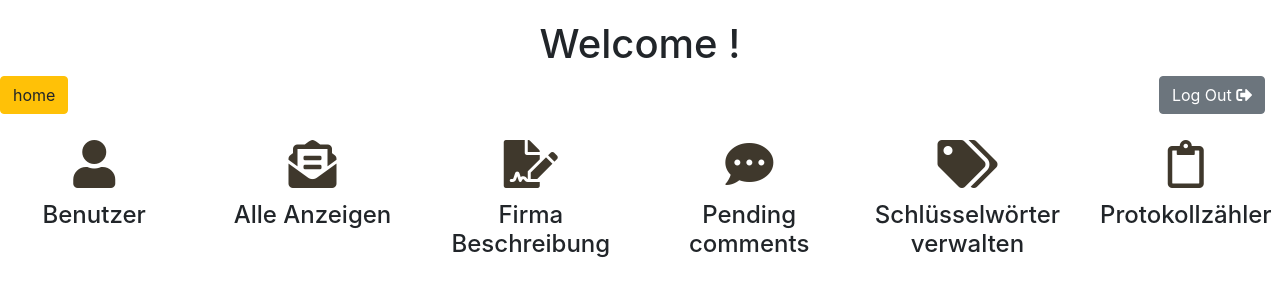
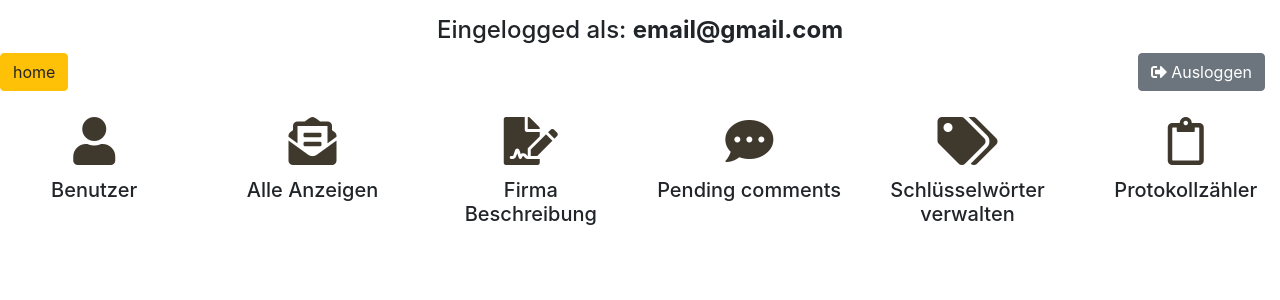
Before and after one commit to nikoladjekic/AnzeigeApp, an Angular app in the folder front/: page /admin in a window 1280 px wide. Shown: the top 300 px of the page. Built offline with nearby package versions, Linux system fonts and the light colour scheme.

Commit message:
edit admin page

```diff
--- a/front/src/app/admin-page/admin-page.component.css
+++ b/front/src/app/admin-page/admin-page.component.css
@@ -1,7 +1,3 @@
-h1 {
-  margin-top: 20px;
-}
-
 a {
   text-decoration: none;
   font-size: 3em;
--- a/front/src/app/admin-page/admin-page.component.html
+++ b/front/src/app/admin-page/admin-page.component.html
@@ -1,7 +1,7 @@
 <div class="header">
-  <h1 class="text-center">Welcome !</h1>
+  <h4 class="text-center mt-3">Eingelogged als: <strong>email@gmail.com</strong></h4>
   <button block="true" class=" btn btn-secondary logoutButton fl2" (click)="logout()">
-    Log Out <i class="fas fa-sign-out-alt"></i>
+    <i class="fas fa-sign-out-alt"></i> Ausloggen
   </button>
 </div>
 
@@ -11,32 +11,32 @@
 
   <div class="col-md-2 text-center">
     <a routerLink='benutzer' routerLinkActive="active"><i class="fas fa-user"></i></a>
-    <h4>Benutzer</h4>
+    <h5>Benutzer</h5>
   </div>
 
   <div class="col-md-2 text-center">
     <a routerLink="anzeigen" routerLinkActive="active"><i class="fas fa-envelope-open-text"></i></a>
-    <h4>Alle Anzeigen</h4>
+    <h5>Alle Anzeigen</h5>
   </div>
 
   <div class="col-md-2 text-center">
     <a routerLink="createDomen" routerLinkActive="active"><i class="fas fa-file-signature"></i></a>
-    <h4>Firma Beschreibung</h4>
+    <h5>Firma Beschreibung</h5>
   </div>
 
   <div class="col-md-2 text-center">
     <a routerLink="approveComments" routerLinkActive="active"><i class="fas fa-comment-dots"></i></a>
-    <h4>Pending comments</h4>
+    <h5>Pending comments</h5>
   </div>
 
   <div class="col-md-2 text-center">
     <a routerLink="menageKeywordsAndTags" routerLinkActive="active"><i class="fas fa-tags"></i></a>
-    <h4>Schlüsselwörter verwalten</h4>
+    <h5>Schlüsselwörter verwalten</h5>
   </div>
 
   <div class="col-md-2 text-center">
     <a routerLink="adminLogCounter" routerLinkActive="active"><i class="far fa-clipboard"></i></a>
-    <h4>Protokollzähler</h4>
+    <h5>Protokollzähler</h5>
   </div>
 
 </div>
```
